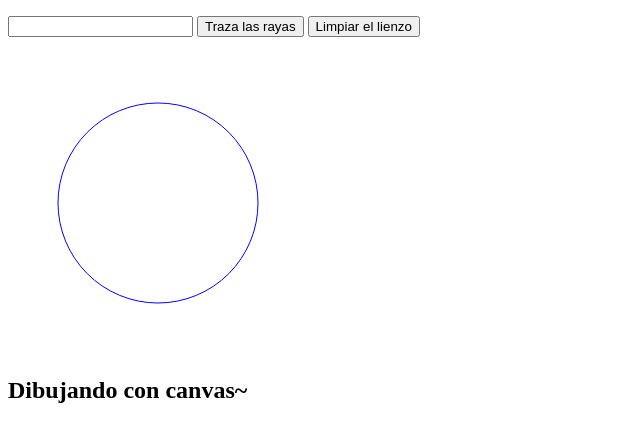
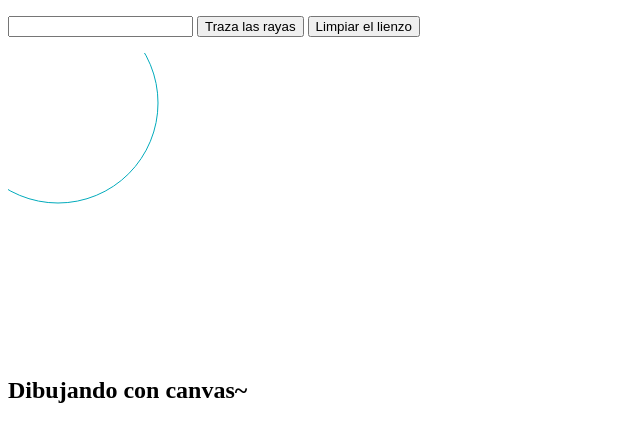
Before and after one commit to erickorlando/programacionbasica, a plain HTML site: page index.html in a window 1280 px wide. Both pictures are taken after a click on the button "Limpiar el lienzo". Shown: the whole page, without its empty margins (0-640 px from the left). Drawn offline with Linux system fonts and the light colour scheme.

Commit message:
Se completa curso de Canvas

```diff
--- a/js/canvas.js
+++ b/js/canvas.js
@@ -24,8 +24,16 @@ function dibujarCirculo()
 function limpiarGrilla()
 {
     lienzo.clearRect(0,0,300,300);
-    dibujarCirculo();
-
+    //dibujarCirculo();
+    dibujarBola();
+}
+function dibujarBola()
+{
+    lienzo.beginPath();
+    lienzo.strokeStyle = "#00AABB";
+    lienzo.arc(50,50,100,(Math.PI*2), false);
+    lienzo.closePath();
+    lienzo.stroke();
 }
 function dibujarGrilla ()
 {
```
Also changed, not shown: ciclos.html (+3 -3 lines).
